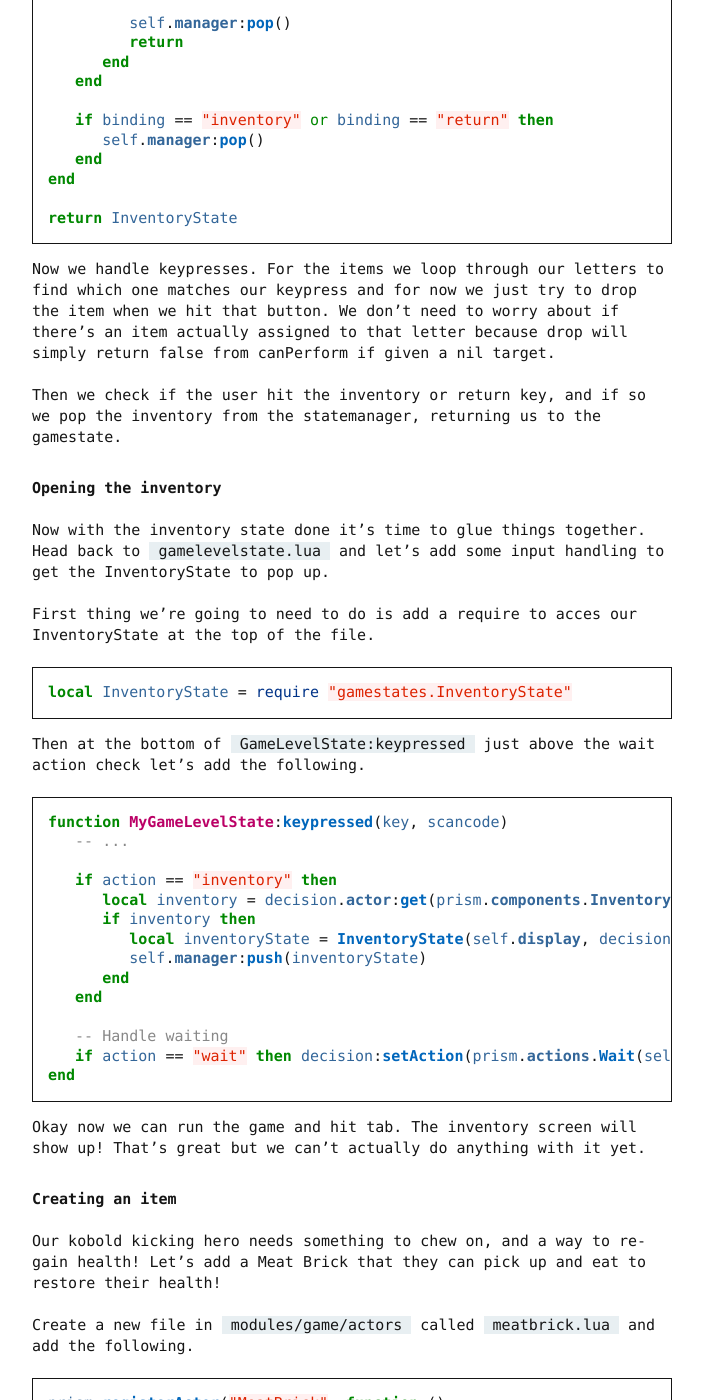
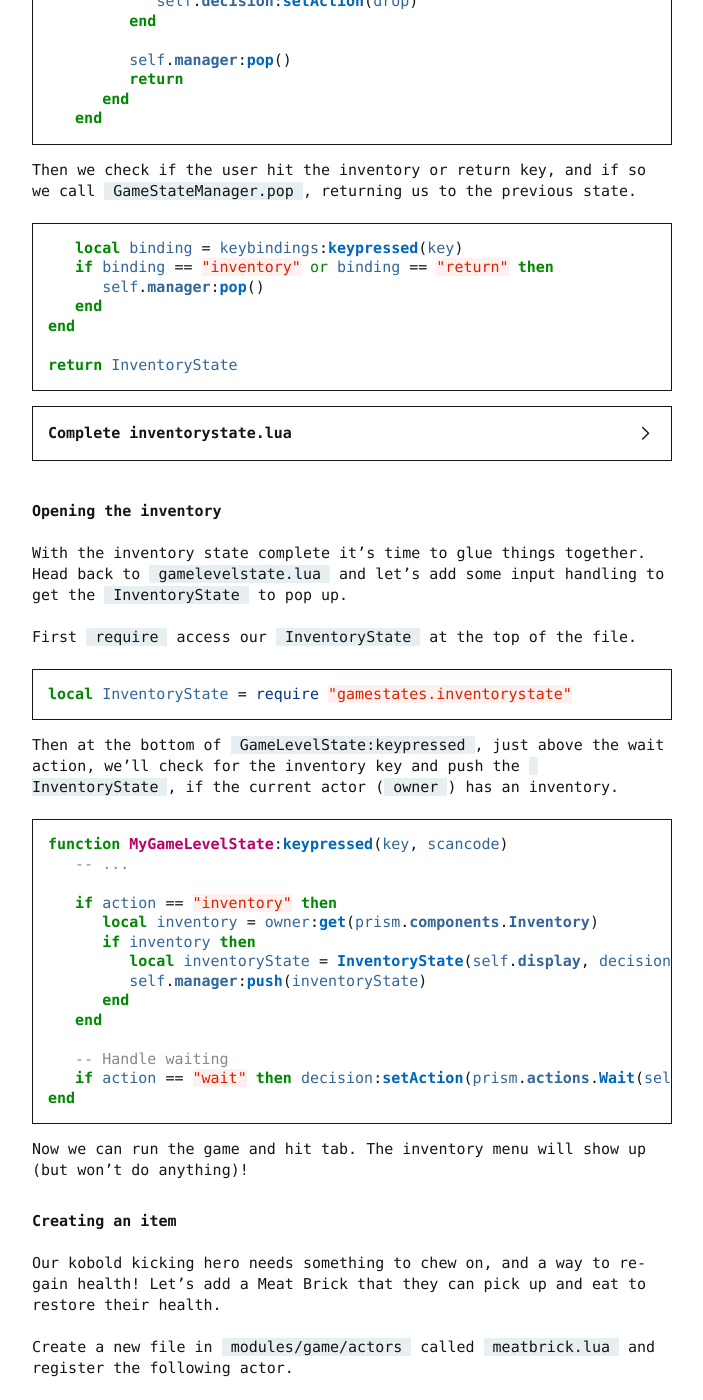
Before and after one commit to drewww/prism, a Sphinx documentation site: the page built from docs/source/making-a-roguelike/part10.rst, in a window 1280 px wide and 1400 px high, scrolled down 2428 px. Shown: the whole window, without its empty margins (438-1141 px from the left). Built offline with Sphinx 7.4.7, drawn with Linux system fonts in a browser that asks for light colours; pages that are not in the unit, such as notebooks, are missing from menus; cross-references to code outside the pages are shown as plain code; some of the changed text lies outside the part shown.

Commit message:
Edit part 10 and fix grammar

```diff
--- a/README.markdown
+++ b/README.markdown
@@ -13,7 +13,7 @@
 
 **prism** is a roguelike game engine written in [Lua](https://www.lua.org/) for use with [LÖVE](https://love2d.org/), inspired by Bob Nystrom's [talk](https://www.youtube.com/watch?v=JxI3Eu5DPwE) on roguelike architecture. It utilizes the **command pattern** and **composition** to provide a modular, extensible foundation for creating turn-based games.
 
-While it's core is opinionated, prism is largely unopinionated in specific game mechanics, allowing for diverse implementations like 4-way or 8-way gridded movement, classic roguelike turns, time-based schedulers, or action points, without dictating elements such as inventories or spells. We provide some common sense implementations of things like message logs and inventories in the prism/extra folder.
+While its core is opinionated, prism is largely unopinionated in specific game mechanics, allowing for diverse implementations like 4-way or 8-way gridded movement, classic roguelike turns, time-based schedulers, or action points, without dictating elements such as inventories or spells. We provide some common sense implementations of things like message logs and inventories in the prism/extra folder.
 
 Released under the **MIT License**, prism is free to use for both personal and commercial projects.
 
--- a/docs/source/conf.py
+++ b/docs/source/conf.py
@@ -29,6 +29,7 @@
 ]
 
 lua_ls_project_root = "../../"
+lua_ls_lua_version = "5.1"
 
 templates_path = ["_templates"]
 exclude_patterns = []
--- a/docs/source/making-a-roguelike/part10.rst
+++ b/docs/source/making-a-roguelike/part10.rst
@@ -1,14 +1,10 @@
 Packing your bags
 =================
 
-.. note::
+In this chapter we'll implement a simple inventory with the :doc:`optional module <../reference/extra/inventory/index>`.
 
-   This chapter is a work in progress! It's subject to change! Continue at your own risk adventurer!
-
-In this chapter we'll go over how to use the inventory included in prism/extra. For more information
-on how this is implemented make sure to check out the (TODO) how-to on inventory where we go over making a simple
-inventory from scratch. The inventory from prism/extra provides most of what a classic roguelike needs
-including weight, volume, and count limits along with stacking functionality.
+..
+   TODO: Write a how-to on the inventory module
 
 Head over to main.lua and add the inventory module from extra.
 
@@ -20,6 +16,7 @@
 ------------------------------
 
 Let's head over to ``modules/game/actors/player.lua`` and add our inventory component.
+We'll limit the size to the alphabet.
 
 .. code:: lua
 
@@ -27,13 +24,10 @@
       limitCount = 26,
    },
 
-For our game we're not going to use the weight or volume limits, we'll just limi the count to the number
-of letters in the alphabet.
-
 Adding a keybinding
 -------------------
 
-Let's head to ``keybindingschema.lua`` and add a new entry.
+Let's head to ``keybindingschema.lua`` and add a few entries.
 
 .. code:: lua
 
@@ -50,7 +44,9 @@
 
 Navigate to ``gamestates`` and create a new file ``inventorystate.lua``.
 
-Let's start with the constructor.
+We create a new :lua:class:`GameState` and we pass in the display, decision, level,
+and the inventory. We get all the items at the time of instantiation and store them in the items field for convenience.
+Finally we create a mapping of letters from 1-26 corresponding to a-z which we'll use during input handling.
 
 .. code:: lua
 
@@ -76,15 +72,24 @@
       end
    end
 
-Here we create a new class based off GameState and we pass in the display, decision, level,
-and the inventory. We get all the items at the time of instantiation and store them into the items field for convenience.
-Finally we create a mapping of letters from 1-26 corresponding to a-z which we'll use during input handling.
+We also want to keep a reference to the previous ``GameState``, so we'll use :lua:func:`GameState.load` to capture it.
+
+.. code:: lua
+
+   function InventoryState:load(previous)
+      self.previousState = previous
+   end
+
+Now we'll draw the inventory. To show the inventory on top of the level, we'll first draw the previous state.
+Then we clear the display and draw a simple header, aligned to the right side of the screen. Finally, we loop through
+each item in our inventory, assign it a letter based on its index, and draw it to the screen.
 
 .. code:: lua
 
    function InventoryState:draw()
+      self.previousState:draw()
       self.display:clear()
-      self.display:putString(1, 1, "Inventory:")
+      self.display:putString(1, 1, "Inventory", nil, nil, 2, "right")
 
       for i, actor in ipairs(self.items) do
          local name = actor:getName()
@@ -97,13 +102,14 @@
          end
 
          local itemstr = ("[%s] %s%s"):format(letter, countstr, name)
-         self.display:putString(1, 1 + i, itemstr)
+         self.display:putString(1, 1 + i, itemstr, nil, nil, 2, "right")
       end
       self.display:draw()
    end
 
-Now we'll draw the inventory. We clear the display and draw a simple header. Then we loop through
-each item in our inventory, assign it a letter based on it's index, and draw it to the screen.
+Now we handle keypresses. For the items we loop through our letters to find which one matches our keypress
+and for now we just try to drop the item when we hit that button. ``Drop``'s :lua:class:`canPerform() <Action.canPerform>` will return false
+if given a ``nil`` target.
 
 .. code:: lua
 
@@ -121,6 +127,12 @@
          end
       end
 
+Then we check if the user hit the inventory or return key, and if so we call :lua:func:`GameStateManager.pop`,
+returning us to the previous state.
+
+.. code:: lua
+
+      local binding = keybindings:keypressed(key)
       if binding == "inventory" or binding == "return" then
          self.manager:pop()
       end
@@ -128,27 +140,91 @@
 
    return InventoryState
 
-Now we handle keypresses. For the items we loop through our letters to find which one matches our keypress
-and for now we just try to drop the item when we hit that button. We don't need to worry about if there's an
-item actually assigned to that letter because drop will simply return false from canPerform if given a nil
-target.
+.. dropdown:: Complete inventorystate.lua
 
-Then we check if the user hit the inventory or return key, and if so we pop the inventory from the statemanager,
-returning us to the gamestate.
+   `Source <https://github.com/PrismRL/Kicking-Kobolds/blob/part10/gamestates/inventorystate.lua>`_
+
+   .. code:: lua
+
+      local keybindings = require "keybindingschema"
+
+      --- @class InventoryState : GameState
+      --- @field previousState GameState
+      --- @overload fun(display: Display, decision: ActionDecision, level: Level, inventory: Inventory)
+      local InventoryState = spectrum.GameState:extend "InventoryState"
+
+      --- @param display Display
+      --- @param decision ActionDecision
+      --- @param level Level
+      --- @param inventory Inventory
+      function InventoryState:__new(display, decision, level, inventory)
+         self.display = display
+         self.decision = decision
+         self.level = level
+         self.inventory = inventory
+         self.items = inventory.inventory:getAllActors()
+         self.letters = {}
+         for i = 1, #self.items do
+            self.letters[i] = string.char(96 + i) -- a, b, c, ...
+         end
+      end
+
+      function InventoryState:load(previous)
+         self.previousState = previous
+      end
+
+      function InventoryState:draw()
+         self.previousState:draw()
+         self.display:clear()
+         self.display:putString(1, 1, "Inventory", nil, nil, 2, "right")
+
+         for i, actor in ipairs(self.items) do
+            local name = actor:getName()
+            local letter = self.letters[i]
+
+            local item = actor:expect(prism.components.Item)
+            local countstr = ""
+            if item.stackCount and item.stackCount > 1 then countstr = ("%sx "):format(item.stackCount) end
+
+            local itemstr = ("[%s] %s%s"):format(letter, countstr, name)
+            self.display:putString(1, 1 + i, itemstr, nil, nil, 2, "right")
+         end
+
+         self.display:draw()
+      end
+
+      function InventoryState:keypressed(key)
+         for i, letter in ipairs(self.letters) do
+            if key == letter then
+               local pressedItem = self.items[i]
+               local drop = prism.actions.Drop(self.decision.actor, pressedItem)
+               if drop:canPerform(self.level) then self.decision:setAction(drop) end
+
+               self.manager:pop()
+               return
+            end
+         end
+
+         local binding = keybindings:keypressed(key)
+         if binding == "inventory" or binding == "return" then self.manager:pop() end
+      end
+
+      return InventoryState
 
 Opening the inventory
 ---------------------
 
-Now with the inventory state done it's time to glue things together. Head back to ``gamelevelstate.lua`` and
-let's add some input handling to get the InventoryState to pop up.
+With the inventory state complete it's time to glue things together. Head back to ``gamelevelstate.lua`` and
+let's add some input handling to get the ``InventoryState`` to pop up.
 
-First thing we're going to need to do is add a require to acces our InventoryState at the top of the file.
+First :lua:func:`require` access our ``InventoryState`` at the top of the file.
 
 .. code:: lua
 
-   local InventoryState = require "gamestates.InventoryState"
+   local InventoryState = require "gamestates.inventorystate"
 
-Then at the bottom of ``GameLevelState:keypressed`` just above the wait action check let's add the following.
+Then at the bottom of ``GameLevelState:keypressed``, just above the wait action, we'll check for the inventory key
+and push the ``InventoryState``, if the current actor (``owner``) has an inventory.
 
 .. code:: lua
 
@@ -156,7 +232,7 @@
       -- ...
 
       if action == "inventory" then
-         local inventory = decision.actor:get(prism.components.Inventory)
+         local inventory = owner:get(prism.components.Inventory)
          if inventory then
             local inventoryState = InventoryState(self.display, decision, self.level, inventory)
             self.manager:push(inventoryState)
@@ -167,16 +243,15 @@
       if action == "wait" then decision:setAction(prism.actions.Wait(self.decision.actor)) end
    end
 
-Okay now we can run the game and hit tab. The inventory screen will show up! That's great but we can't actually do anything
-with it yet.
+Now we can run the game and hit tab. The inventory menu will show up (but won't do anything)!
 
 Creating an item
 ----------------
 
 Our kobold kicking hero needs something to chew on, and a way to regain health! Let's add a Meat Brick that they
-can pick up and eat to restore their health!
+can pick up and eat to restore their health.
 
-Create a new file in ``modules/game/actors`` called ``meatbrick.lua`` and add the following.
+Create a new file in ``modules/game/actors`` called ``meatbrick.lua`` and register the following actor.
 
 .. code:: lua
 
@@ -191,10 +266,13 @@
       }
    end)
 
+We give it the :lua:class:`Item` component to indicate it can be held in an :lua:class:`Inventory`.
+We'll make it consumable in the next chapter!
+
 Picking things up
 -----------------
 
-Now to be able to pick these things up we'll need to hook up the PickUp action provided by ``extra/inventory`` to the user interface.
+Now to be able to pick these things up we'll need to hook up the :lua:class:`Pickup` action.
 
 .. code:: lua
 
@@ -210,15 +288,16 @@
       end
    end
 
-When the user hits the pickup binding we grab the first item we can find on the tile, and generate a pickup action for it
-placing it in the inventory. Go ahead and boot up the game and draw in a few meat bricks with Geometer. You should be able to
+We grab the first item on the tile and use it as the target for ``Pickup``.
+Boot up the game and draw in a few meat bricks with Geometer. You should be able to
 pick up and drop them now!
 
 Fixing the draw order
 ---------------------
 
 You might notice that now when the player moves on top of the food sometimes the player is drawn underneath the food.
-We can fix this by changing the depth or 'layer' the player's drawable is drawn at. Go ahead and navigate back to ``modules/game/actors/player.lua``
+We can fix this by changing the depth or 'layer' the player's drawable is drawn at.
+Go ahead and navigate back to ``modules/game/actors/player.lua``
 and change the following line from
 
 .. code:: lua
@@ -231,11 +310,12 @@
 
    prism.components.Drawable("@", prism.Color4.GREEN, nil, math.huge),
 
-We're setting the background color to nil so that it still defaults to trasnparent, but we're setting our draw priority
-to the highest number a Lua number can represent so that the player will always draw on top of everything else.
+We're setting the background color to ``nil`` so that it still defaults to transparent, but we're setting our draw priority
+to :lua:data:`math.huge` so the player will always draw on top of everything else.
 
 In the next chapter
 -------------------
 
-In the next chapter we'll add eating the meat bricks to heal the player, spawning them into the game world, and adding the requiredComponents
-user interface elements for the user to choose between dropping and eating the meat. See you next time!
+We've implemented a simple inventory with the provided inventory module.
+In the next chapter we'll make the bricks consumable, get them to drop from kobolds, and add
+user interface elements to allow the user a choice between dropping and eating the meat.
```
Also changed, not shown: other parts of docs/source/making-a-roguelike/part10.rst (+1 -1 lines), 5 other files.
